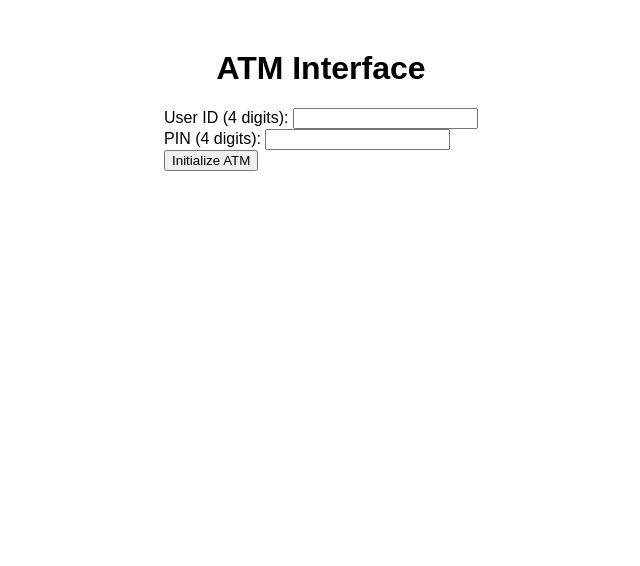
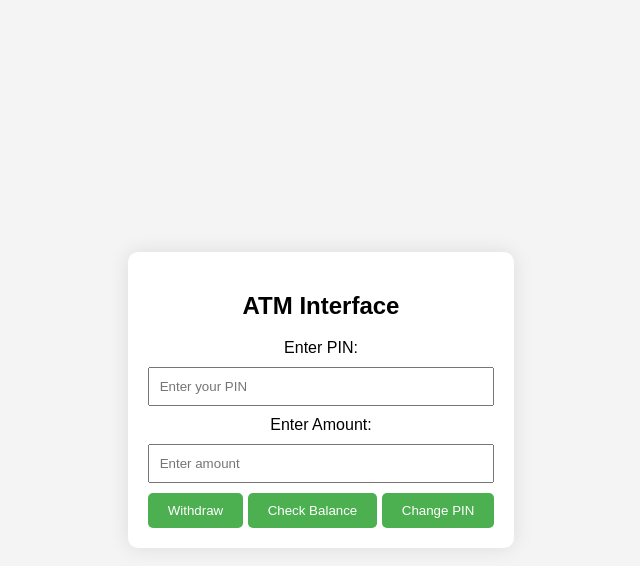
Before and after one commit to Puneethgm/atm_interface, a plain HTML site: page index.html in a window 1280 px wide. Shown: the whole page, without its empty margins (319-959 px from the left). Drawn offline with Linux system fonts and the light colour scheme.

Commit message:
Update index.html

```diff
--- a/index.html
+++ b/index.html
@@ -7,82 +7,75 @@
     <style>
         body {
             font-family: Arial, sans-serif;
-            text-align: center;
-            margin: 50px;
+            background-color: #f4f4f4;
+            margin: 0;
+            display: flex;
+            align-items: center;
+            justify-content: center;
+            height: 100vh;
         }
 
-        form {
-            display: inline-block;
-            text-align: left;
+        .atm-container {
+            background-color: #fff;
+            padding: 20px;
+            border-radius: 10px;
+            box-shadow: 0 0 20px rgba(0, 0, 0, 0.1);
+            text-align: center;
+        }
+
+        input {
+            width: 100%;
+            padding: 10px;
+            margin: 10px 0;
+            box-sizing: border-box;
+        }
+
+        button {
+            background-color: #4caf50;
+            color: #fff;
+            padding: 10px 20px;
+            border: none;
+            border-radius: 5px;
+            cursor: pointer;
+        }
+
+        button:hover {
+            background-color: #45a049;
         }
     </style>
 </head>
 <body>
-    <h1>ATM Interface</h1>
 
-    <form id="atmForm">
-        <label for="userId">User ID (4 digits): </label>
-        <input type="text" id="userId" name="userId" pattern="\d{4}" required>
+    <div class="atm-container">
+        <h2>ATM Interface</h2>
+        <label for="pin">Enter PIN:</label>
+        <input type="password" id="pin" name="pin" placeholder="Enter your PIN">
+
         <br>
 
-        <label for="pin">PIN (4 digits): </label>
-        <input type="password" id="pin" name="pin" pattern="\d{4}" required>
+        <label for="amount">Enter Amount:</label>
+        <input type="number" id="amount" name="amount" placeholder="Enter amount">
+
         <br>
 
-        <button type="button" onclick="initializeATM()">Initialize ATM</button>
-    </form>
-
-    <div id="menu" style="display: none;">
-        <h2>ATM Menu</h2>
-
-        <button onclick="showTransactionHistory()">1. Transactions History</button><br>
-        <button onclick="withdraw()">2. Withdraw</button><br>
-        <button onclick="deposit()">3. Deposit</button><br>
-        <button onclick="transfer()">4. Transfer</button><br>
-        <button onclick="quit()">5. Quit</button>
-
-        <div id="result"></div>
+        <button onclick="withdraw()">Withdraw</button>
+        <button onclick="checkBalance()">Check Balance</button>
+        <button onclick="changePin()">Change PIN</button>
     </div>
 
     <script>
-        let atm;
-
-        function initializeATM() {
-            const userId = document.getElementById("userId").value;
-            const pin = document.getElementById("pin").value;
-
-            try {
-                atm = new ATM(parseInt(userId), parseInt(pin));
-                document.getElementById("menu").style.display = "block";
-            } catch (error) {
-                alert(error.message);
-            }
+        function withdraw() {
+            alert("Withdrawal functionality is not available in this example.");
         }
 
-        function showTransactionHistory() {
-            atm.show_transaction_history();
+        function checkBalance() {
+            alert("Checking balance functionality is not available in this example.");
         }
 
-        function withdraw() {
-            const amount = parseFloat(prompt("Enter withdrawal amount: $"));
-            atm.withdraw(amount);
-        }
-
-        function deposit() {
-            const amount = parseFloat(prompt("Enter deposit amount: $"));
-            atm.deposit(amount);
-        }
-
-        function transfer() {
-            const amount = parseFloat(prompt("Enter transfer amount: $"));
-            const recipientAccount = prompt("Enter recipient's account: ");
-            atm.transfer(amount, recipientAccount);
-        }
-
-        function quit() {
-            alert("Exiting ATM. Thank you!");
-            document.getElementById("menu").style.display = "none";
+        function changePin() {
+            alert("Change PIN functionality is not available in this example.");
         }
     </script>
+
 </body>
 </html>
```
